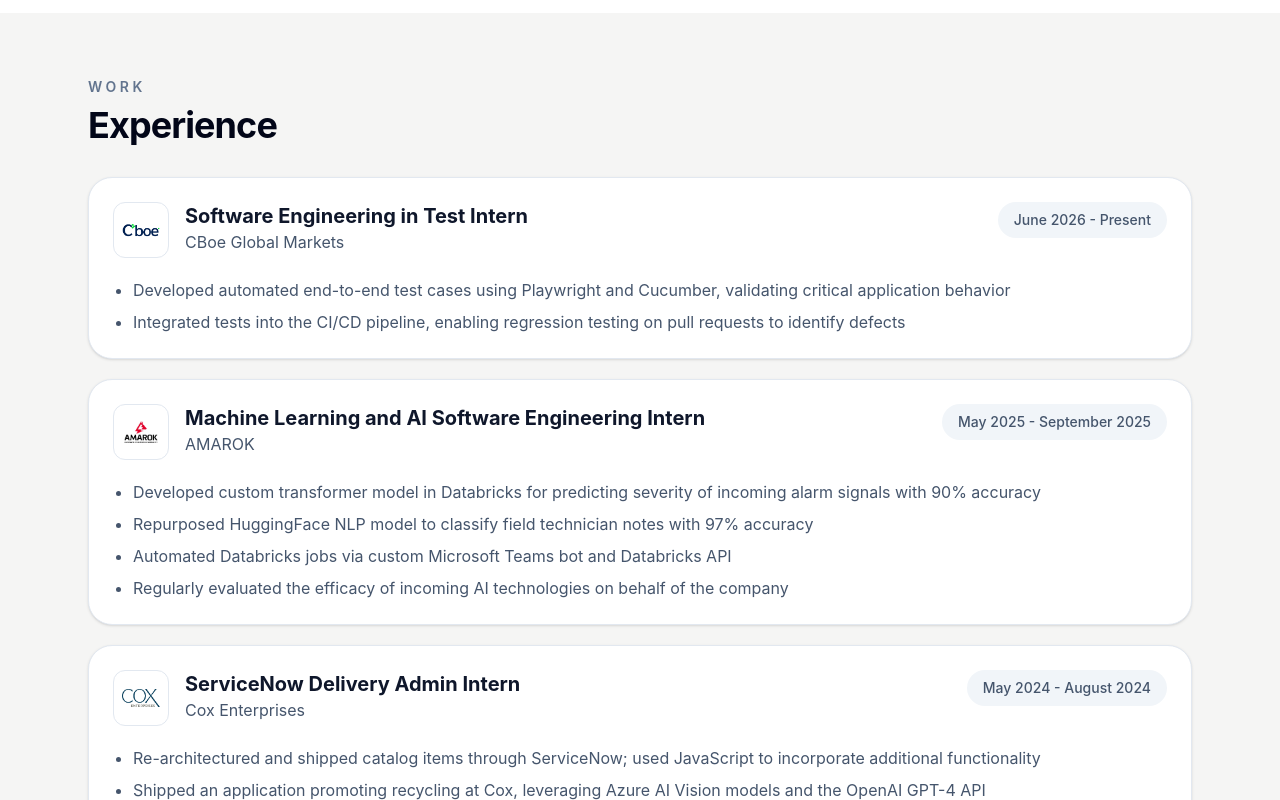
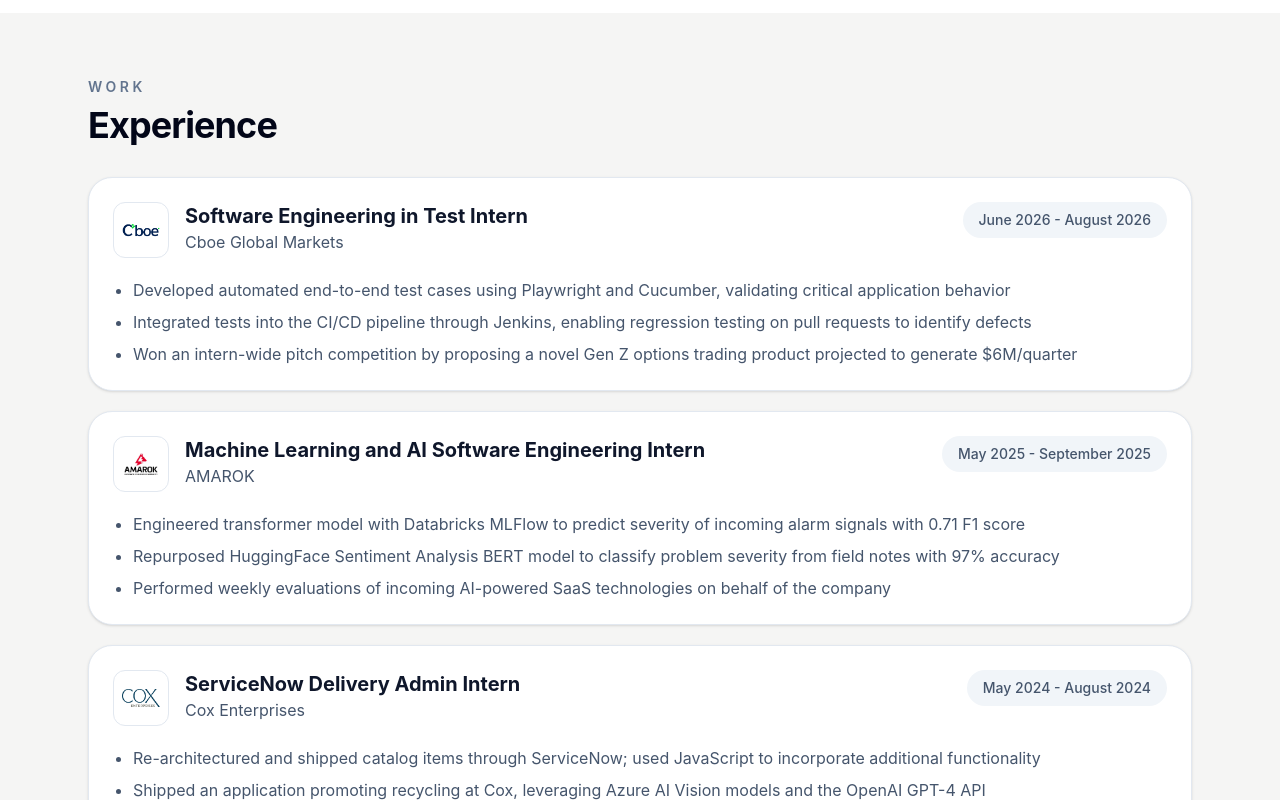
Before and after one commit to Greysonmcr/professionalSite, a React (Vite) app: page / in a window 1280 px wide. Shown: the part 1280-2080 px from the top of the page. Built offline with nearby package versions, Linux system fonts and the light colour scheme.

Commit message:
Updates 8/27: Changed resume. Updated bullets. Updated Cboe end internship date

```diff
--- a/src/App.jsx
+++ b/src/App.jsx
@@ -19,7 +19,7 @@
     details: [
       "GPA: 4.00",
       "Concentrations: Artificial Intelligence",
-      "Relevant Coursework: Conversational AI, Human Computer Interaction, ML in Computational Biology"
+      "Relevant Coursework: Conversational AI, Data Vis. & Analytics, Human and Machine Learning, Comp. Model Algorithms"
     ],
   },
 ];
@@ -54,12 +54,13 @@
 const experiences = [
   {
     role: "Software Engineering in Test Intern",
-    company: "CBoe Global Markets",
+    company: "Cboe Global Markets",
     logo: cboe,
-    dates: "June 2026 - Present",
+    dates: "June 2026 - August 2026",
     bullets: [
       "Developed automated end-to-end test cases using Playwright and Cucumber, validating critical application behavior",
-      "Integrated tests into the CI/CD pipeline, enabling regression testing on pull requests to identify defects"
+      "Integrated tests into the CI/CD pipeline through Jenkins, enabling regression testing on pull requests to identify defects",
+      "Won an intern-wide pitch competition by proposing a novel Gen Z options trading product projected to generate $6M/quarter",
     ],
   },
   {
@@ -68,10 +69,9 @@
     logo: amarok,
     dates: "May 2025 - September 2025",
     bullets: [
-      "Developed custom transformer model in Databricks for predicting severity of incoming alarm signals with 90% accuracy",
-      "Repurposed HuggingFace NLP model to classify field technician notes with 97% accuracy",
-      "Automated Databricks jobs via custom Microsoft Teams bot and Databricks API",
-      "Regularly evaluated the efficacy of incoming AI technologies on behalf of the company",
+      "Engineered transformer model with Databricks MLFlow to predict severity of incoming alarm signals with 0.71 F1 score",
+      "Repurposed HuggingFace Sentiment Analysis BERT model to classify problem severity from field notes with 97% accuracy",
+      "Performed weekly evaluations of incoming AI-powered SaaS technologies on behalf of the company",
     ],
   },
   {
```
Also changed, not shown: 1 other file (tests, documents, lock files or other folders).
